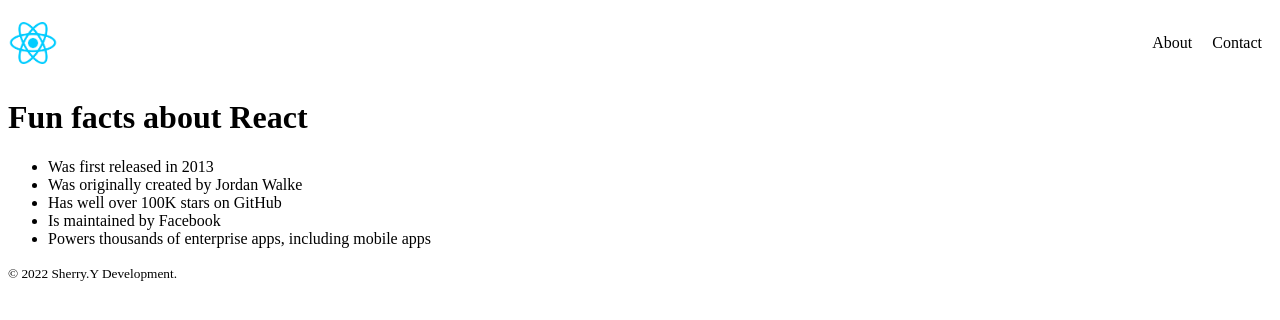
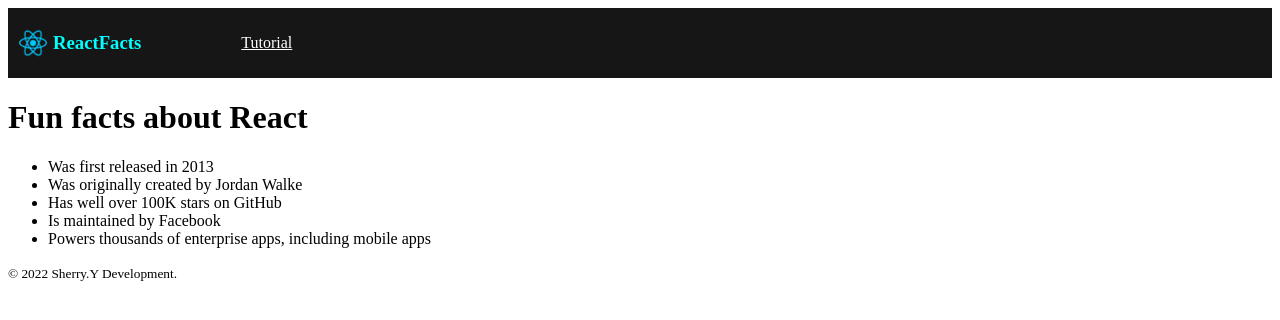
Before and after one commit to sherryysj/ReactJSRecap, a JavaScript app in the folder ReactInfoSite/: page / in a window 1280 px wide. Shown: the top 320 px of the page. Built offline with nearby package versions, Linux system fonts and the light colour scheme; the HTML template or start-up script is replaced by a standard one.

Commit message:
add tutorial link to nav bar

```diff
--- a/ReactInfoSite/src/Components/Header.js
+++ b/ReactInfoSite/src/Components/Header.js
@@ -4,9 +4,9 @@
         <header>
             <nav className="nav">
                 <img src="assets/images/react-logo.png" className="nav-logo" alt="react logo" />
+                <h3 className="nav-title">ReactFacts</h3>
                 <ul className="nav-items">
-                    <li>About</li>
-                    <li>Contact</li>
+                    <li><a href="https://scrimba.com/learn/learnreact/project-setup-co2104c96a93e1b2ab03254ba">Tutorial</a></li>
                 </ul>
             </nav>
         </header>
--- a/ReactInfoSite/src/Style/style.css
+++ b/ReactInfoSite/src/Style/style.css
@@ -1,19 +1,29 @@
 .nav {
   display: flex;
-  justify-content: space-between;
+  justify-content: flex-start;
   align-items: center;
+  background-color: rgb(22, 22, 22);
 }
 
 .nav-items {
   list-style: none;
   display: flex;
+  margin-left: 50px;
 }
 
 .nav-items > li {
   padding: 10px;
 }
+.nav-items > li > a {
+  color: rgb(255, 255, 255);
+}
+.nav-title {
+  margin-left: 5px;
+  color: aqua;
+}
 
 .nav-logo {
-  width: 50px;
-  height: 50px;
+  width: 30px;
+  height: 30px;
+  margin-left: 10px;
 }
```
